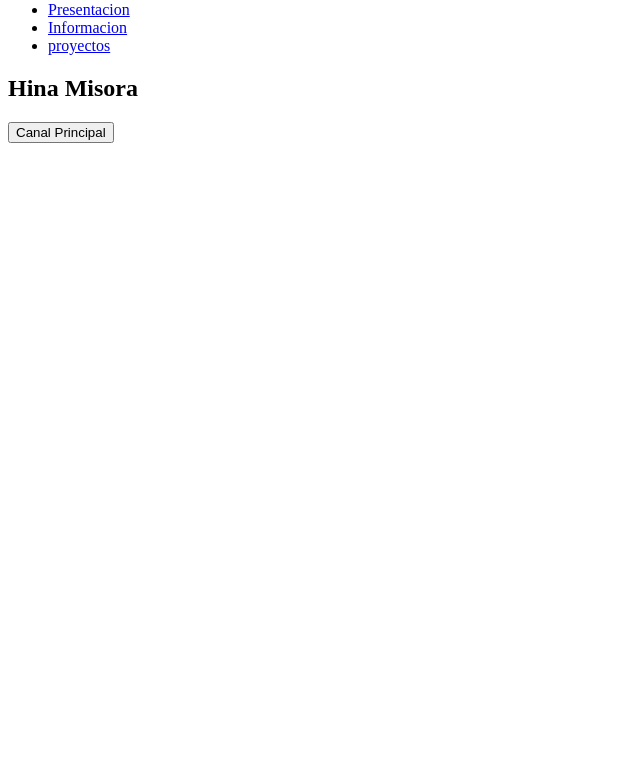
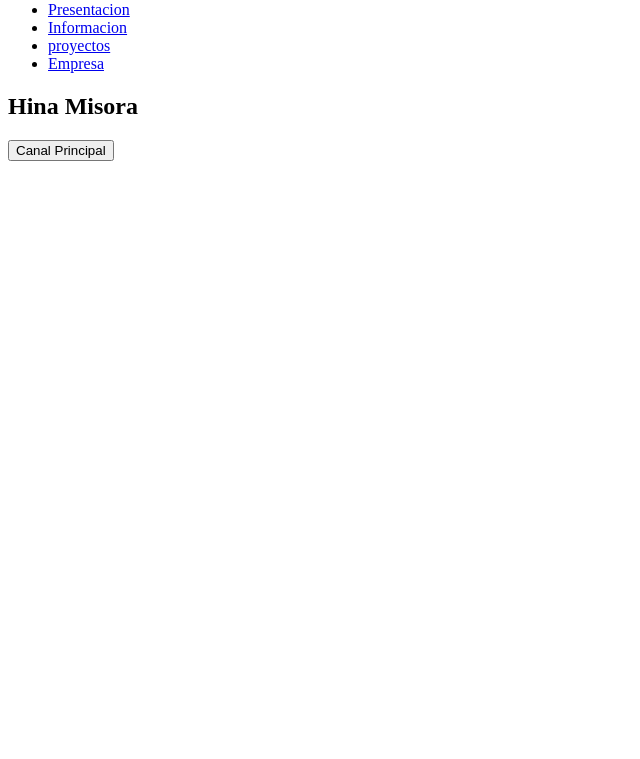
Before and after one commit to JeanMaxTB/practica-Git, a plain HTML site: page index.html in a window 1280 px wide. Shown: the part 41-800 px from the top of the page, without its empty margins (0-640 px from the left). Drawn offline with Linux system fonts and the light colour scheme.

Commit message:
first commit otra pc

```diff
--- a/index.html
+++ b/index.html
@@ -10,7 +10,7 @@
 <body>
     <header>
         <div class="container">
-            <span class="logo">HINA MISORA</span>
+            <span class="logo">HINA MISORA </span>
             <ul class="nav-bar">
                 <li class="nav-bar--item">
                     <a href="#">Presentacion</a>
@@ -20,6 +20,9 @@
                 </li>
                 <li class="nav-bar--item">
                     <a href="#">proyectos</a>
+                </li>
+                <li class="nav-bar--item">
+                    <a href="#">Empresa</a>
                 </li>
             </ul>
         </div>
```
